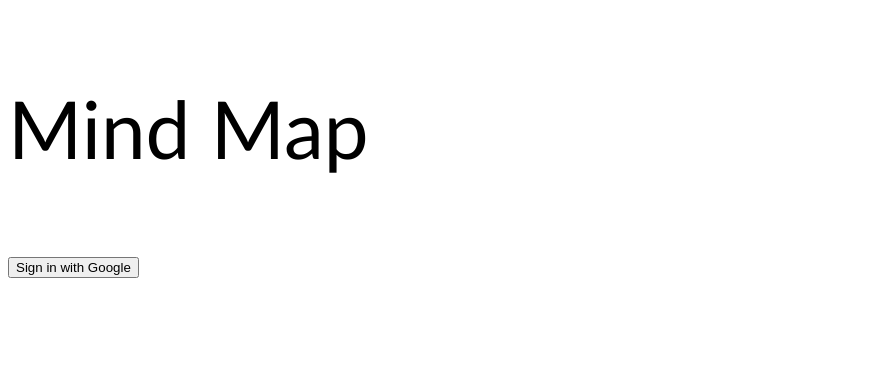
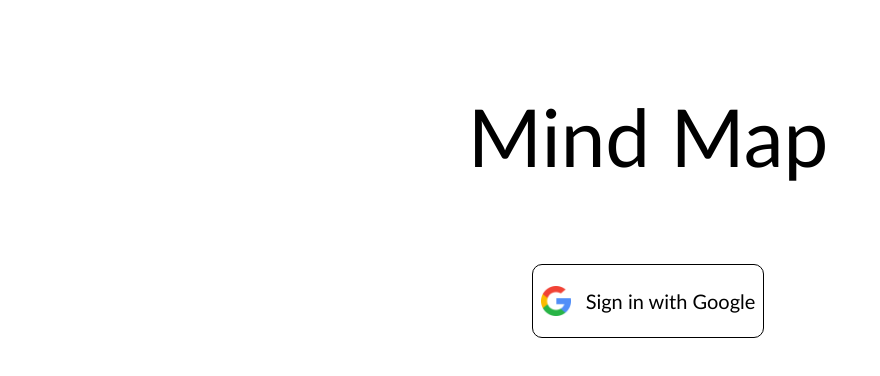
Before and after one commit to jamesdaniel3/MindMap, a React (Vite) app in the folder frontend/: page / in a window 1280 px wide. Shown: the top 376 px of the page, without its empty margins (0-880 px from the left). Built offline with nearby package versions, Linux system fonts and the light colour scheme; no server answers.

Commit message:
styled sign in button

```diff
--- a/frontend/src/routes/Login.jsx
+++ b/frontend/src/routes/Login.jsx
@@ -9,6 +9,7 @@ import { useNavigate } from "react-router-dom";
 
 // Import the auth instance from your firebase config file
 import { auth } from "../firebase";
+import googleLogo from "../assets/images/google-logo.png";
 
 import "../styles/login.css";
 
@@ -62,16 +63,13 @@ function Login({ setUserInfo }) {
   };
 
   return (
-    <div>
+    <div className="content">
       <p className="login-site-name">Mind Map</p>
       {error && <div>{error}</div>}
-      <button
-        onClick={handleGoogleSignIn}
-        disabled={loading}
-        className="google-button"
-      >
-        {loading ? "Connecting..." : "Sign in with Google"}
-      </button>
+      <div onClick={handleGoogleSignIn} className="sign-in-button">
+        <img src={googleLogo} className="google-logo"></img>
+        <p>{loading ? "Connecting..." : "Sign in with Google"}</p>
+      </div>
     </div>
   );
 }
--- a/frontend/src/styles/login.css
+++ b/frontend/src/styles/login.css
@@ -1,3 +1,29 @@
 .login-site-name {
   font-size: 80px;
 }
+
+.content {
+  display: flex;
+  flex-direction: column;
+  width: 100vw;
+  justify-content: center;
+  align-items: center;
+}
+
+.google-logo {
+  height: 30px;
+  width: 30px;
+  margin-right: 15px;
+}
+
+.sign-in-button {
+  display: flex;
+  flex-direction: row;
+  justify-content: center;
+  align-items: center;
+  border-style: solid;
+  border-width: 1.5px;
+  border-radius: 10px;
+  padding: 4px 8px;
+  font-size: 20px;
+}
```
Also changed, not shown: frontend/src/assets/images/google-logo.png (added).
